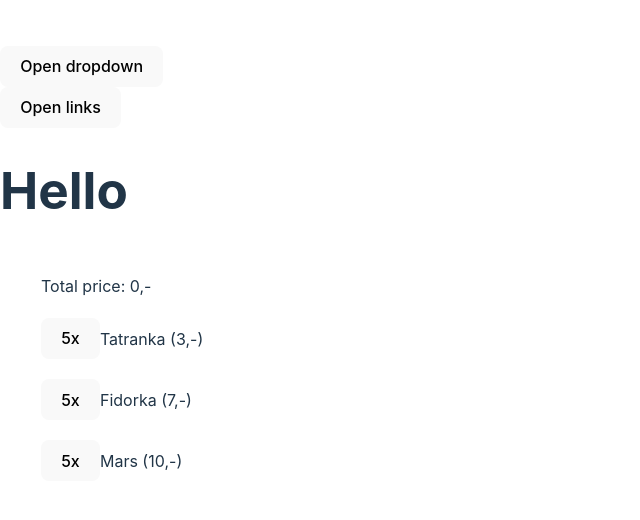
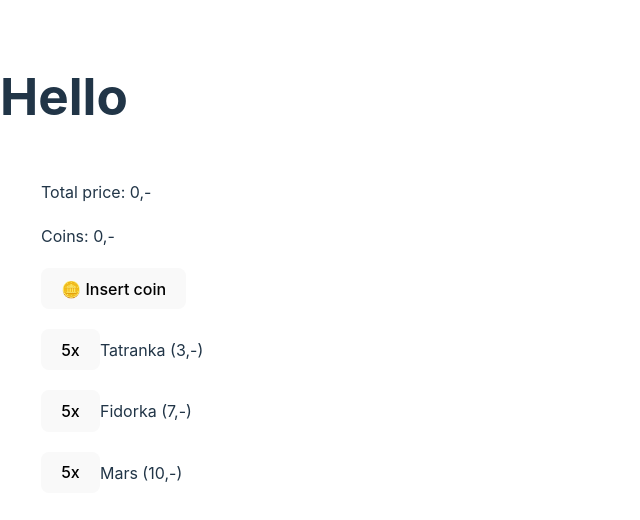
Before and after one commit to MartinNuc/react-basic-decermber-2024, a React (Vite) app in the folder javascript/react-course/: page / in a window 1280 px wide. Shown: the part 116-636 px from the top of the page, without its empty margins (0-640 px from the left). Built offline with nearby package versions, Linux system fonts and the light colour scheme.

Commit message:
charge wallet

```diff
--- a/javascript/react-course/src/App.jsx
+++ b/javascript/react-course/src/App.jsx
@@ -1,18 +1,8 @@
 import { VendingMachine } from "./vending-machine";
-import {DropdownComponent} from './dropdown/dropdown'
 
 function App() {
   return (
     <div>
-      <DropdownComponent label="Open dropdown">
-        Hello, this is dropdown!
-        <button>Ahoj</button>
-      </DropdownComponent>
-
-      <DropdownComponent label="Open links">
-        <a href="google.com">Google.com</a>
-      </DropdownComponent>
-
       <h1>Hello</h1>
       <VendingMachine />
     </div>
--- a/javascript/react-course/src/dropdown/dropdown.jsx
+++ b/javascript/react-course/src/dropdown/dropdown.jsx
@@ -1,10 +1,24 @@
-import { useState } from "react";
+import { useState, useEffect } from "react";
 import styles from "./dropdown.module.css";
 
 export function DropdownComponent({ label, children }) {
   const [isListVisible, setIsListVisible] = useState(false);
 
-  function handleToggleList() {
+  useEffect(() => {
+    if (!isListVisible) {
+      return;
+    }
+
+    const handleClick = () => {
+      setIsListVisible(false);
+    }
+    window.addEventListener('click', handleClick)
+
+    return () => window.removeEventListener('click', handleClick)
+  }, [isListVisible]);
+
+  function handleToggleList(e) {
+    e.stopPropagation();
     setIsListVisible(!isListVisible);
   }
 
--- a/javascript/react-course/src/vending-machine.jsx
+++ b/javascript/react-course/src/vending-machine.jsx
@@ -1,6 +1,7 @@
 import { useState } from "react";
 import { VendingItem } from "./vending-item";
 import styles from "./vending-machine.module.css";
+import { DropdownComponent } from "./dropdown/dropdown";
 
 export function VendingMachine() {
   const [items, setItems] = useState([
@@ -22,6 +23,7 @@ export function VendingMachine() {
   ]);
 
   const [cart, setCart] = useState([]);
+  const [wallet, setWallet] = useState(0);
 
   function addToCart(addedItem) {
     setItems(
@@ -32,11 +34,23 @@ export function VendingMachine() {
     setCart([...cart, addedItem]);
   }
 
-  const totalPrice = cart.map(item => item.price).reduce((acc, curr) => acc + curr, 0);
+  function chargeCoins(amount) {
+    setWallet(wallet + amount);
+  }
+
+  const totalPrice = cart
+    .map((item) => item.price)
+    .reduce((acc, curr) => acc + curr, 0);
 
   return (
     <div className={styles["items-list"]}>
-      Total price: {totalPrice},-
+      <div>Total price: {totalPrice},-</div>
+      <div>Coins: {wallet},-</div>
+      <DropdownComponent label="🪙 Insert coin">
+        <button onClick={() => chargeCoins(10)}>+10 coins</button>
+        <button onClick={() => chargeCoins(20)}>+20 coins</button>
+        <button onClick={() => chargeCoins(50)}>+50 coins</button>
+      </DropdownComponent>
 
       {items.map((item) => (
         <VendingItem
```
